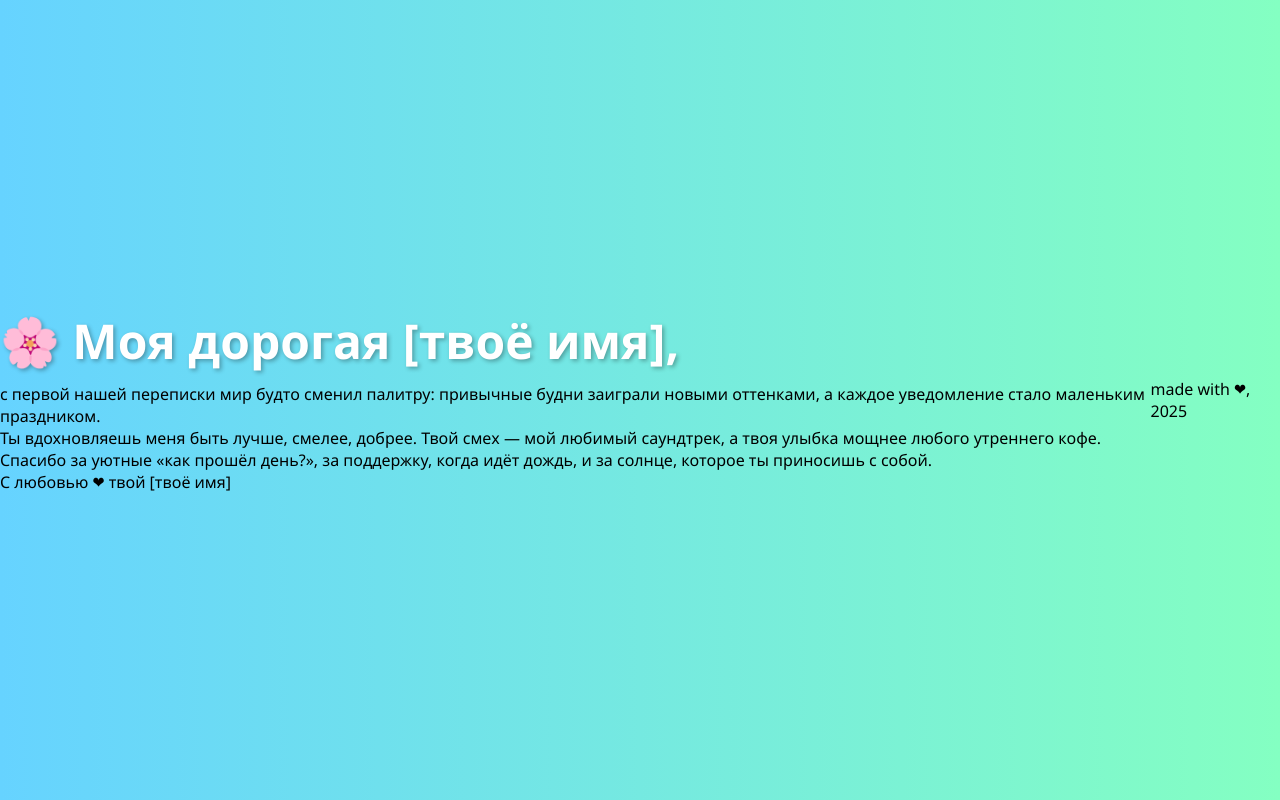
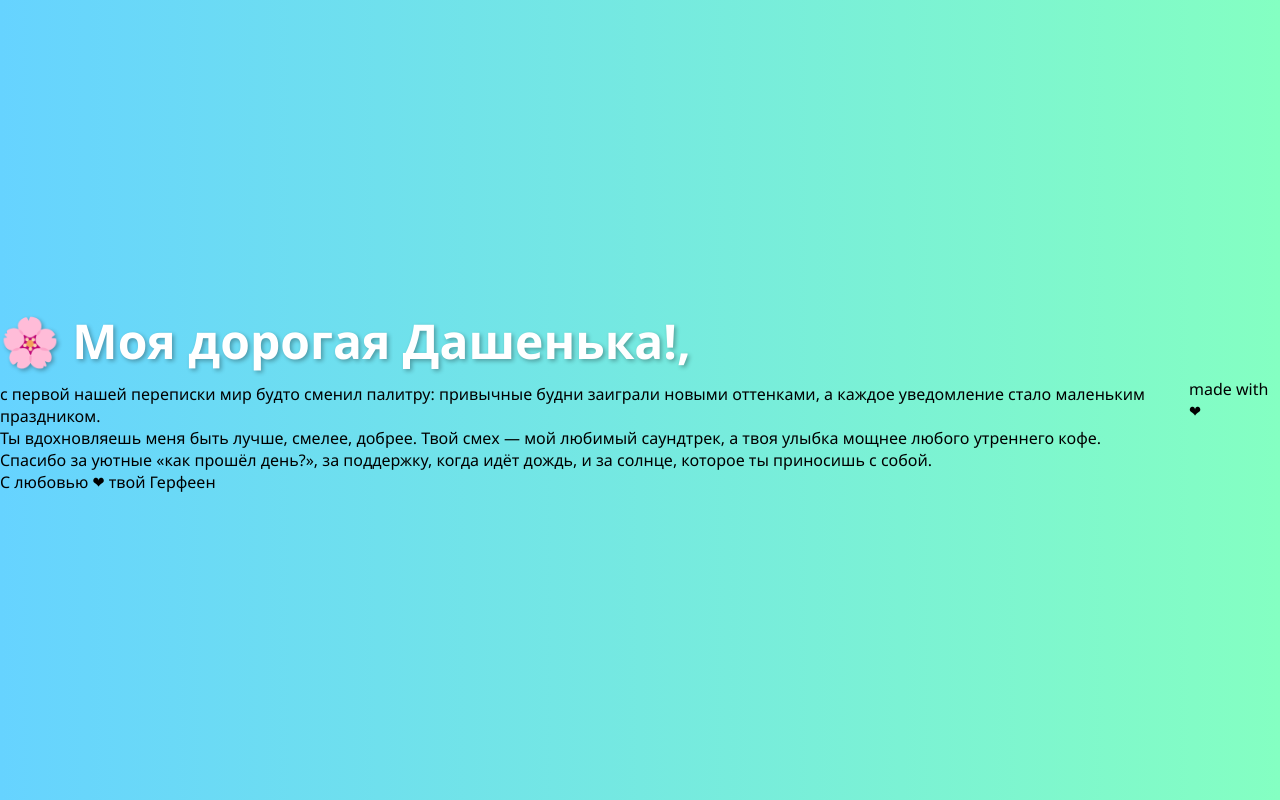
Before and after one commit to gerfin321/vyzyrpered.io, a plain HTML site: page index.html in a window 1280 px wide. Drawn offline with Linux system fonts and the light colour scheme; files that its build step writes are made by us from their sources.

Commit message:
Update index.html

```diff
--- a/index.html
+++ b/index.html
@@ -11,7 +11,7 @@
 
 <body>
   <div class="card">
-    <h1>🌸 Моя дорогая <span id="name">[твоё имя]</span>,</h1>
+    <h1>🌸 Моя дорогая <span id="name">Дашенька!</span>,</h1>
 
     <p>
       с первой нашей переписки мир будто сменил палитру:
@@ -32,10 +32,10 @@
     </p>
 
     <p class="sign">
-      С любовью <span class="heart">❤</span> твой <span id="author">[твоё имя]</span>
+      С любовью <span class="heart">❤</span> твой <span id="author">Герфеен</span>
     </p>
   </div>
 
-  <footer>made with ❤, 2025</footer>
+  <footer>made with ❤</footer>
 </body>
 </html>
```
